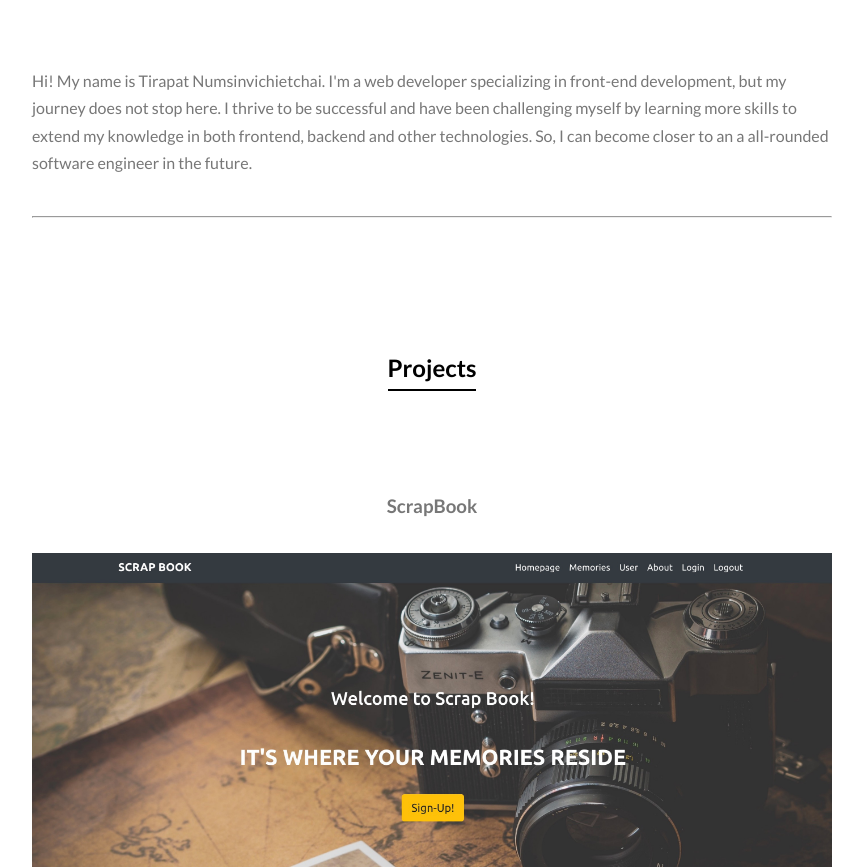
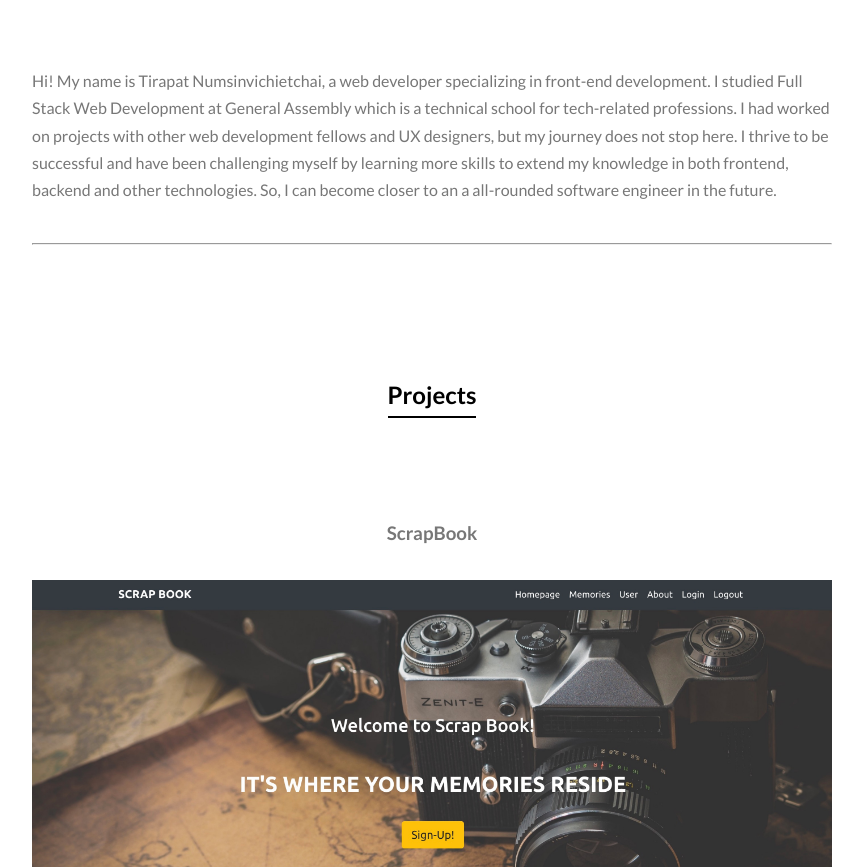
Before and after one commit to mind1990/tirapat-numsin, a website: page index.html in a window 1280 px wide. Shown: the part 1263-2130 px from the top of the page, without its empty margins (208-1071 px from the left). Drawn offline with nearby package versions, Linux system fonts and the light colour scheme.

Commit message:
adds more sentences in bio

```diff
--- a/index.html
+++ b/index.html
@@ -37,7 +37,7 @@
 			<h2>About Me</h2>
 			<img src="img/myheadshot.jpeg" alt="myheadshot" class="logo">
 			<p>
-				Hi! My name is Tirapat Numsinvichietchai. I'm a web developer specializing in front-end development, but my journey does
+				Hi! My name is Tirapat Numsinvichietchai, a web developer specializing in front-end development. I studied Full Stack Web Development at General Assembly which is a technical school for tech-related professions. I had worked on projects with other web development fellows and UX designers, but my journey does
 				not stop here. I thrive to be successful and have been challenging myself by learning more skills to extend my knowledge
 				in both frontend, backend and other technologies. So, I can become closer to an a all-rounded software engineer in the
 				future.
```
